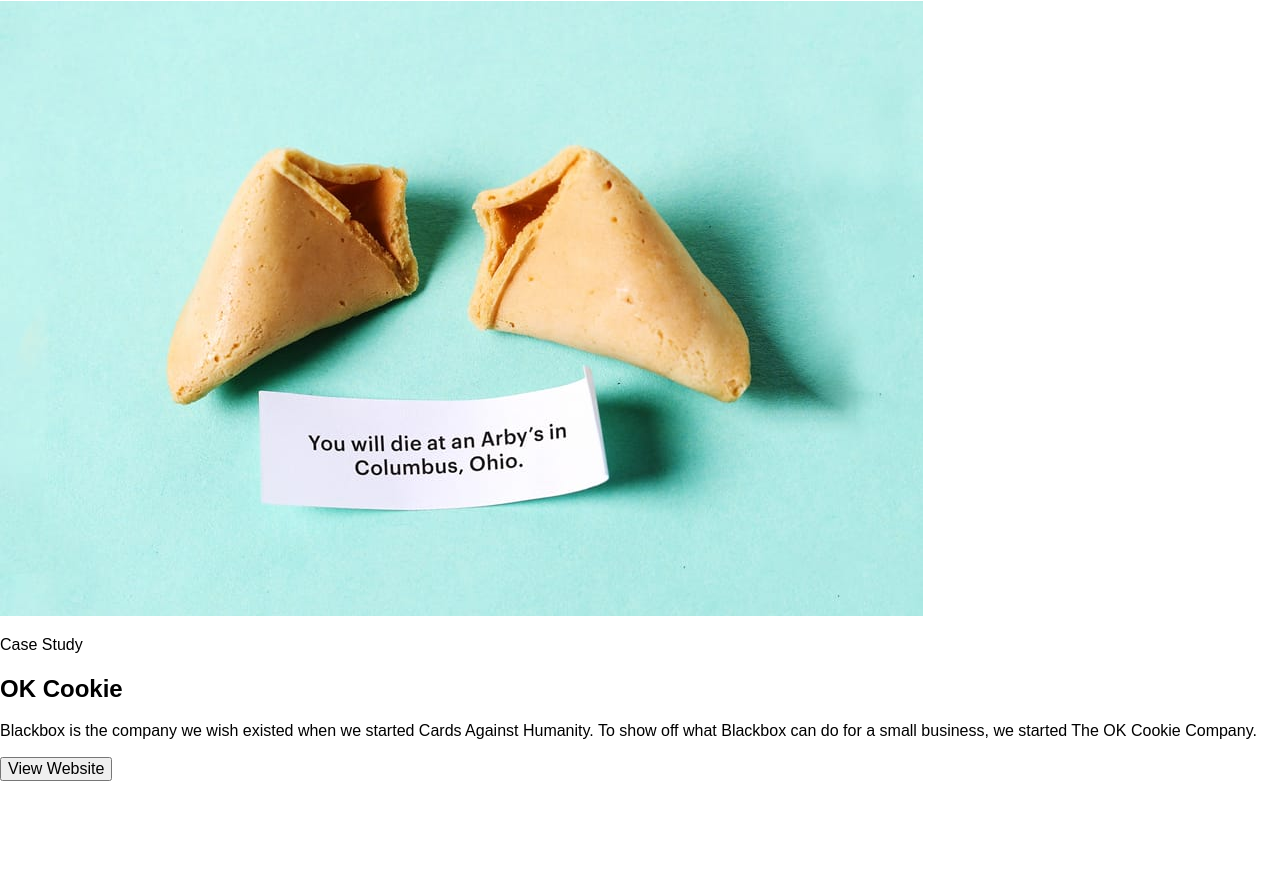
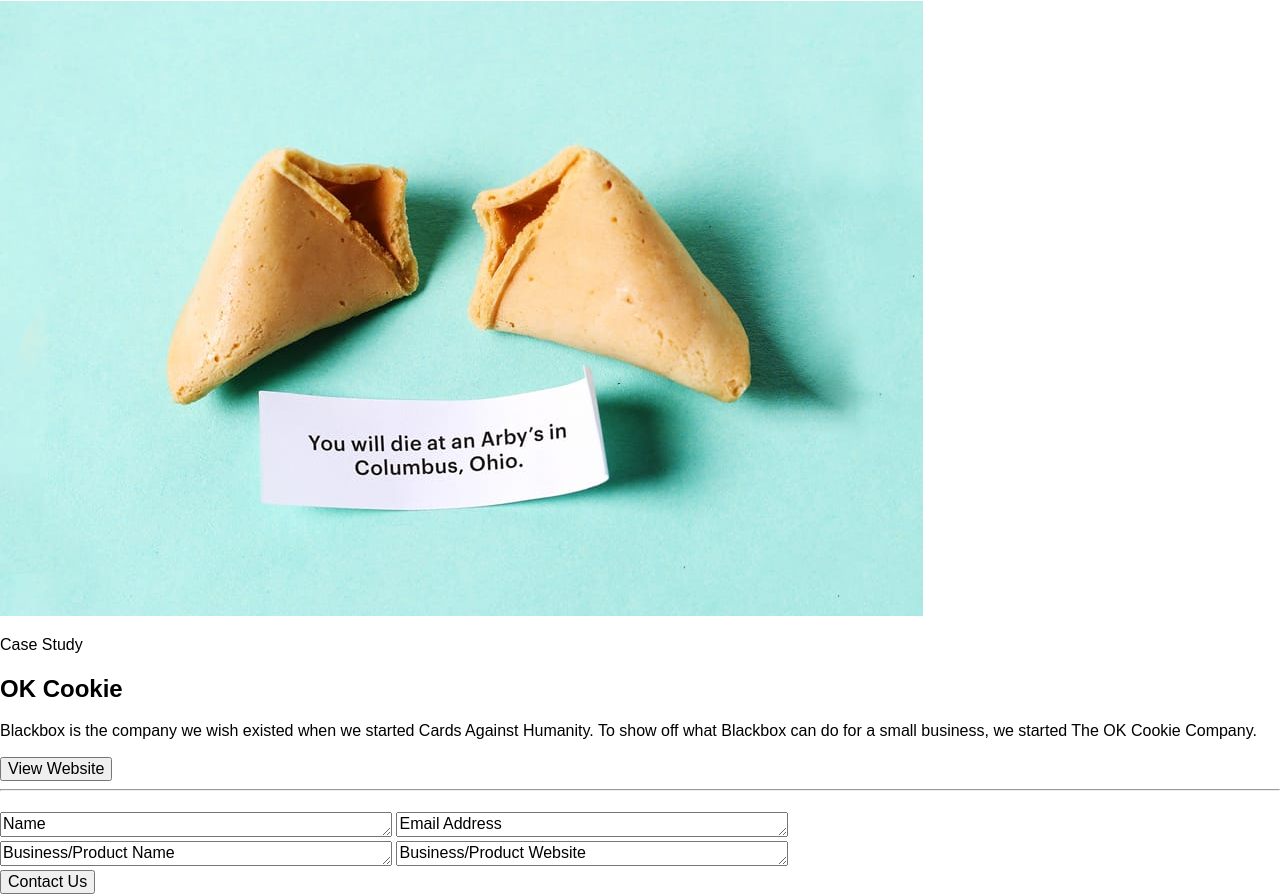
Before and after one commit to andresavr/Proyecto-Final, a website: page index.html in a window 1280 px wide. Shown: the part 757-1651 px from the top of the page. Before the commit the page ends 1538 px from the top, so only its background shows below. Drawn offline with Linux system fonts and the light colour scheme.

Commit message:
CONTACT SECTION - 100% MAQUETACION

```diff
--- a/index.html
+++ b/index.html
@@ -32,7 +32,7 @@
         </a>
       </div>
 
-      <hr>
+      <hr class="bboxIntro-hr">
 
       <div class="bboxIntro-containerB">
         <h1 class="bboxIntro-containerB-title">Lorem ipsum dolor sit amet</h1>
@@ -40,7 +40,7 @@
         <p class="bboxIntro-containerB-text">Lorem ipsum dolor sit amet, consectetur adipisicing elit. Soluta vero quaerat illo minus molestiae, aspernatur, deserunt culpa odio voluptas praesentium adipisci quod. Quasi, autem nobis eum nam soluta, nemo eius.</p>
       </div>
 
-      <hr>
+      <hr class="bboxIntro-hr">
 
       <div class="bboxIntro-containerC">
         <a href="https://www.blackbox.cool/">
@@ -92,9 +92,34 @@
         </button>
       </div>
     </section>
-    <!-- END SECTION 2 - VIEW WEBSITE SECTION -->
+    <!-- END SECTION 3 - VIEW WEBSITE SECTION -->
 
-
+    <!-- SECTION 4 - CONTACT-->
+    <section class="contact">
+     <hr class="contact-hr">
+     <h1 class="contact-title"></h1>
+     <p class="contact-text"></p>
+     <div class="contact-formsectionone">
+       <span class="contact-formsectionone-field">
+         <textarea name="name" rows="1" cols="40">Name</textarea>
+       </span>
+       <span class="contact-formsectionone-field">
+         <textarea name="name" rows="1" cols="40">Email Address</textarea>
+       </span>
+     </div>
+     <div class="contact-formsectiontwo">
+       <span class="contact-form">
+         <textarea name="name" rows="1" cols="40">Business/Product Name</textarea>
+       </span>
+       <span class="contact-form">
+         <textarea name="name" rows="1" cols="40">Business/Product Website</textarea>
+       </span>
+     </div>
+     <button class="contact-button">
+       Contact Us
+     </button>
+    </section>
+    <!-- END SECTION 4 - CONTACT -->
 
 
 
```
